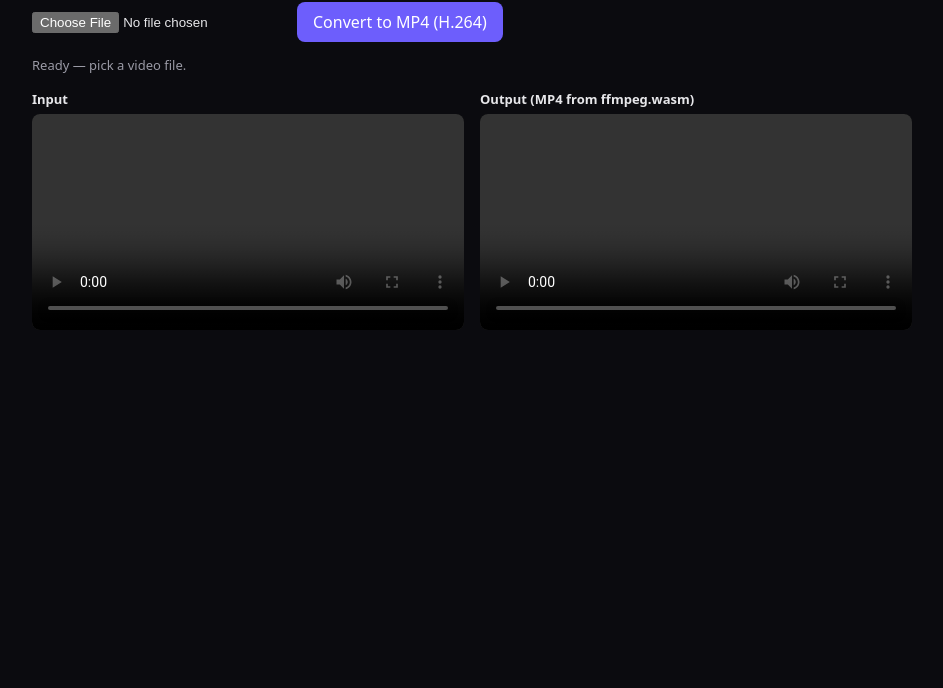
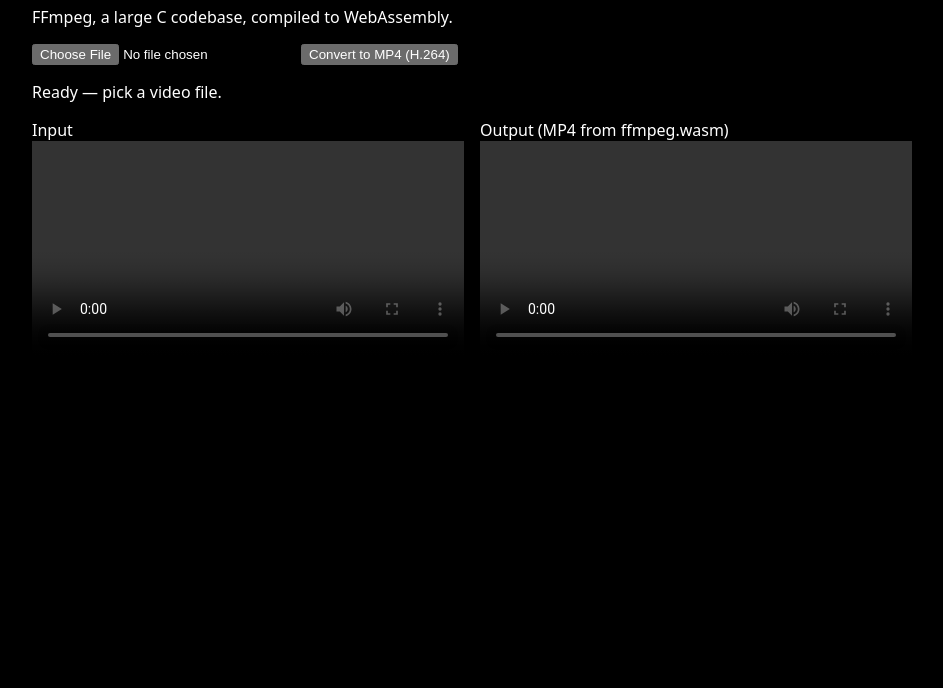
Before and after one commit to krisfur/wasm-examples, a website built with Vite: page 1-ffmpeg-wasm/index.html in a window 1280 px wide. Shown: the part 112-800 px from the top of the page, without its empty margins (168-1111 px from the left). Built offline with nearby package versions, Linux system fonts and the light colour scheme; what @ffmpeg/ffmpeg would draw is missing.

Commit message:
Shorter.

```diff
--- a/0-simple-zig/style.css
+++ b/0-simple-zig/style.css
@@ -4,45 +4,11 @@
 }
 
 body {
-  margin: 0;
-  background: #0b0b0f;
-  color: #e7e7ea;
-}
-
-main {
   max-width: 640px;
   margin: 0 auto;
   padding: 32px 20px;
-}
-
-h1 {
-  margin: 0;
-  font-size: 24px;
-}
-
-.sub {
-  color: #9a9aa5;
-  font-size: 14px;
-  margin: 6px 0 28px;
-}
-
-section {
-  margin: 0 0 28px;
-  padding: 18px;
-  background: #14141a;
-  border: 1px solid #23232b;
-  border-radius: 12px;
-}
-
-h2 {
-  margin: 0 0 4px;
-  font-size: 16px;
-}
-
-section p {
-  margin: 0 0 14px;
-  font-size: 13px;
-  color: #9a9aa5;
+  background: #000;
+  color: #fff;
 }
 
 .row {
@@ -51,46 +17,3 @@ section p {
   gap: 10px;
   flex-wrap: wrap;
 }
-
-input {
-  background: #0b0b0f;
-  border: 1px solid #2f2f3a;
-  color: #e7e7ea;
-  border-radius: 8px;
-  padding: 8px 10px;
-  font: inherit;
-}
-
-input[type="number"] {
-  width: 72px;
-}
-
-input[type="text"] {
-  flex: 1;
-  min-width: 140px;
-}
-
-button {
-  background: #6d5efc;
-  color: #fff;
-  border: 0;
-  border-radius: 8px;
-  padding: 8px 14px;
-  font: inherit;
-  cursor: pointer;
-}
-
-output {
-  font-variant-numeric: tabular-nums;
-  font-size: 18px;
-  font-weight: 600;
-  color: #b9a8ff;
-  min-width: 40px;
-}
-
-code {
-  background: #23232b;
-  padding: 1px 5px;
-  border-radius: 4px;
-  font-size: 0.9em;
-}
--- a/1-ffmpeg-wasm/index.html
+++ b/1-ffmpeg-wasm/index.html
@@ -10,7 +10,7 @@
     <main>
       <h1>ffmpeg, running in your browser</h1>
       <p class="sub">
-        The real FFmpeg — a large C codebase — compiled to WebAssembly.
+        FFmpeg, a large C codebase, compiled to WebAssembly.
       </p>
       <div class="row">
         <input id="file" type="file" accept="video/*" />
--- a/1-ffmpeg-wasm/style.css
+++ b/1-ffmpeg-wasm/style.css
@@ -4,87 +4,28 @@
 }
 
 body {
-  margin: 0;
-  background: #0b0b0f;
-  color: #e7e7ea;
-}
-
-main {
   max-width: 880px;
   margin: 0 auto;
   padding: 32px 20px;
+  background: #000;
+  color: #fff;
 }
 
-h1 {
-  margin: 0;
-  font-size: 24px;
-}
-
-.sub {
-  color: #9a9aa5;
-  font-size: 14px;
-  margin: 6px 0 24px;
-  max-width: 60ch;
-}
-
-.row {
+.row,
+.videos {
   display: flex;
-  gap: 12px;
+  gap: 16px;
   align-items: center;
   flex-wrap: wrap;
 }
 
-button {
-  background: #6d5efc;
-  color: #fff;
-  border: 0;
-  border-radius: 8px;
-  padding: 9px 16px;
-  font: inherit;
-  cursor: pointer;
-}
-
-button:disabled {
-  opacity: 0.5;
-  cursor: default;
-}
-
-.status {
-  color: #9a9aa5;
-  font-size: 13px;
-  margin: 14px 0 6px;
-}
-
-progress {
-  width: 100%;
-  height: 8px;
-}
-
-.videos {
-  display: grid;
-  grid-template-columns: 1fr 1fr;
-  gap: 16px;
-  margin-top: 16px;
-}
-
 figure {
+  flex: 1;
+  min-width: 280px;
   margin: 0;
-}
-
-figcaption {
-  font-size: 13px;
-  font-weight: 600;
-  margin-bottom: 6px;
 }
 
 video {
   width: 100%;
-  border-radius: 8px;
   background: #000;
 }
-
-@media (max-width: 720px) {
-  .videos {
-    grid-template-columns: 1fr;
-  }
-}
```
Also changed, not shown: 1 other file.
